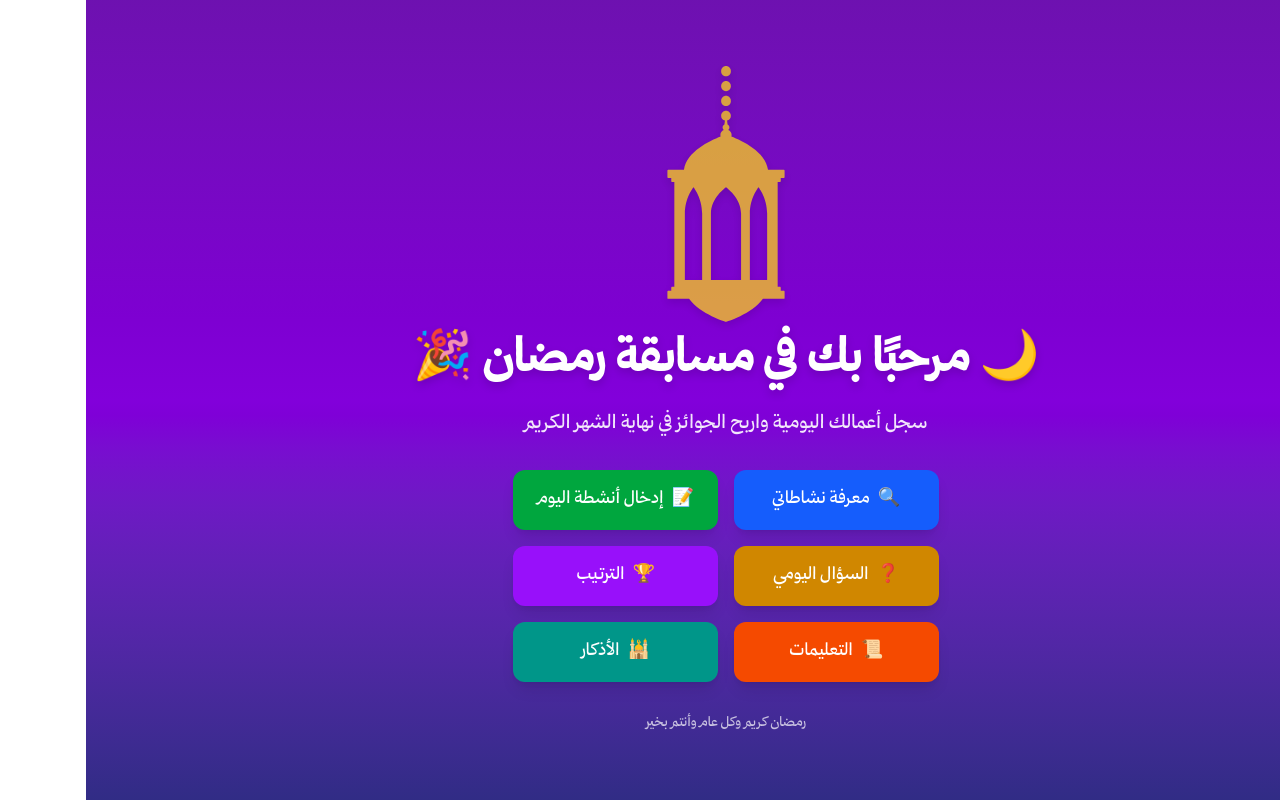
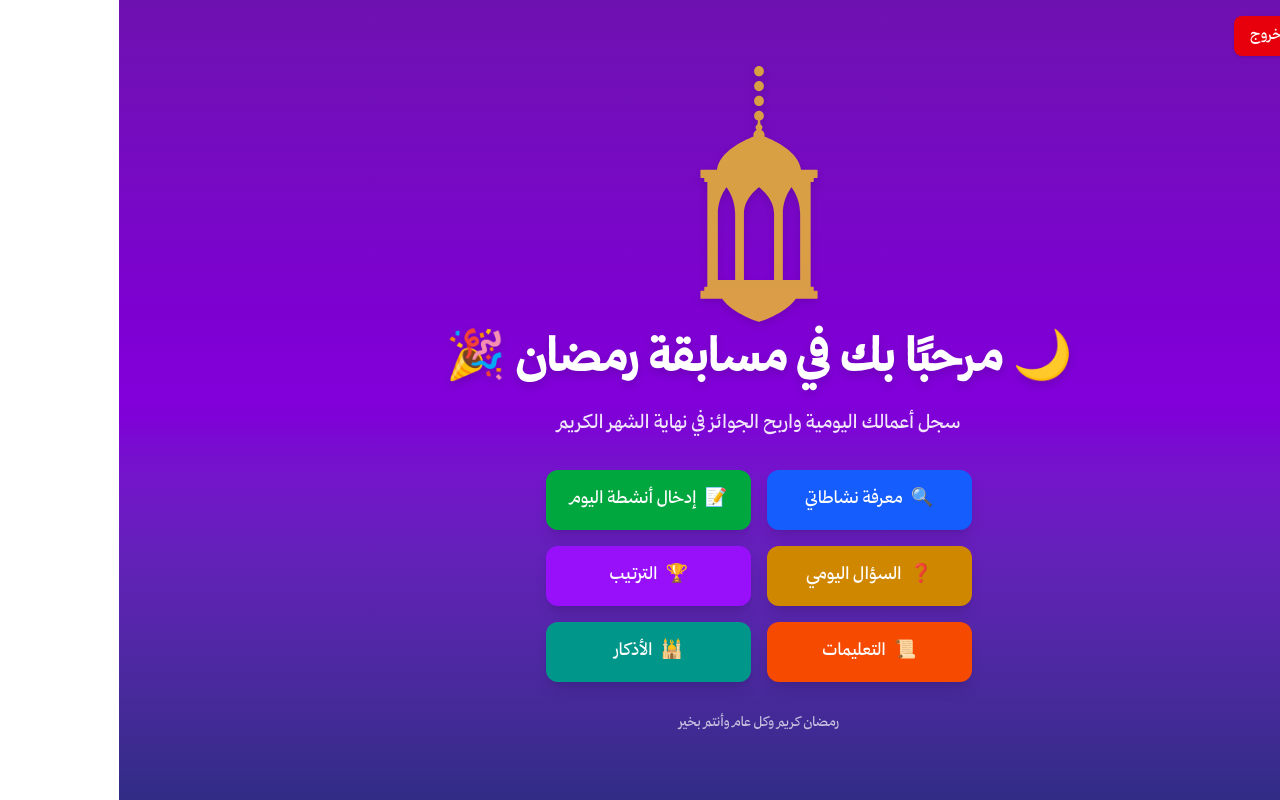
Before and after one commit to AbdelrahmanShams1/Quran_Compition, a React (Vite) app: page /Quran_Compition/routinPage in a window 1280 px wide. Built offline with nearby package versions, Linux system fonts and the light colour scheme.

Commit message:
update activyPage

```diff
--- a/src/component/routingPage.jsx
+++ b/src/component/routingPage.jsx
@@ -1,9 +1,10 @@
-import { Link } from "react-router-dom";
+import { Link, useNavigate } from "react-router-dom";
 import { useState, useEffect } from "react";
 import fanous from "../assets/fanous.svg";
 
 const RoutingPage = () => {
   const [name, setName] = useState("");
+  const navigate = useNavigate();
 
   useEffect(() => {
     const user = localStorage.getItem("loggedInUser");
@@ -13,9 +14,27 @@ const RoutingPage = () => {
       setName(parsedUser.name);
     }
   }, []);
+
+  const handleLogout = () => {
+    localStorage.removeItem("loggedInUser");
+    setName("");
+    navigate("/Quran_Compition/login"); // توجيه المستخدم إلى الصفحة الرئيسية بعد تسجيل الخروج
+  };
+
   console.log(name);
   return (
     <div className="flex flex-col items-center justify-center min-h-screen bg-gradient-to-b from-purple-800 via-purple-700 to-indigo-900 text-center p-4">
+      {/* زر تسجيل الخروج في الأعلى */}
+      <div className="absolute top-4 right-4">
+        <button
+          onClick={handleLogout}
+          className="px-4 py-2 bg-red-600 text-white rounded-lg shadow hover:bg-red-700 transition transform hover:scale-105 flex items-center justify-center"
+        >
+          <span className="ml-2">🚪</span>
+          تسجيل الخروج
+        </button>
+      </div>
+
       <div className="text-yellow-400 animate-pulse">
         <img
           src={fanous}
```
